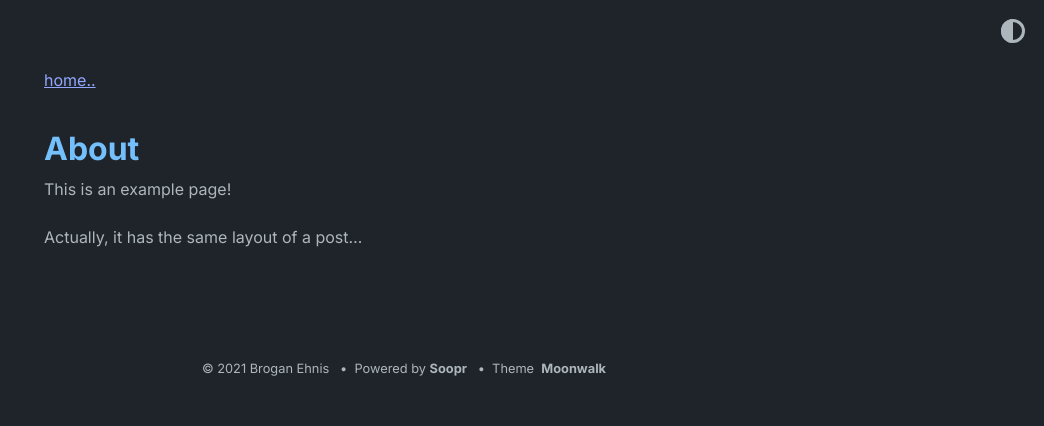
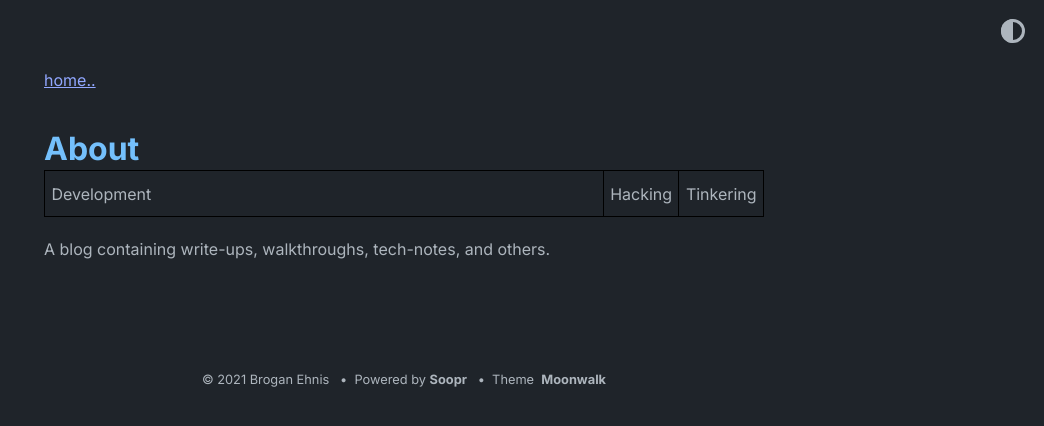
Before and after one commit to bdogblue/bdogblue.github.io, a Jekyll site: the page built from about.md, in a window 1280 px wide. Shown: the top 426 px of the page, without its empty margins (236-1280 px from the left). Built offline with Jekyll 4.4.1, drawn with Linux system fonts in a browser that asks for light colours.

Commit message:
Update about.md

```diff
--- a/about.md
+++ b/about.md
@@ -3,6 +3,6 @@ layout: post
 title: About
 ---
 
-This is an example page!
+Development | Hacking | Tinkering
 
-Actually, it has the same layout of a post...
+A blog containing write-ups, walkthroughs, tech-notes, and others.
```
